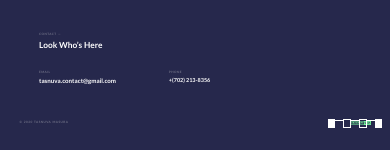
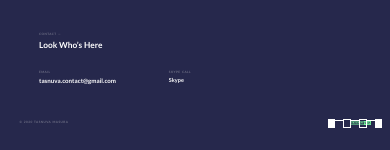
Before and after one commit to tasnuva1/tasnuva, a React (Create React App) app: page / in a window 390 px wide. Shown: the part 691-841 px from the top of the page. Built offline with nearby package versions, Linux system fonts and the light colour scheme; a web font is replaced by a local one.

Commit message:
skype added instade of phone number

```diff
--- a/src/Components/Headings/Headings.js
+++ b/src/Components/Headings/Headings.js
@@ -32,7 +32,8 @@ const Headings = ({
         <h3 style={{ fontSize: `${heading3FontSize}` }}>
           {' '}
           <a
-            href='href="tel:+4692028047"'
+            // href='href="tel:+4692028047"'
+            href='https://join.skype.com/invite/wy86GgpNQ67f"'
             rel='noopener noreferrer'
             target='_blank'
           >
--- a/src/Pages/ContactPage/ContactPage.js
+++ b/src/Pages/ContactPage/ContactPage.js
@@ -19,8 +19,8 @@ const ContactPage = () => {
           />
           <div className='contact-phone'>
             <Headings
-              heading1='PHONE'
-              phone='+(702) 213-8356'
+              heading1='SKYPE CALL'
+              phone='Skype'
               heading3FontSize='2.5rem'
               style={{ paddingTop: '8rem' }}
             />
```
Also changed, not shown: 1 other file (tests, documents, lock files or other folders).
